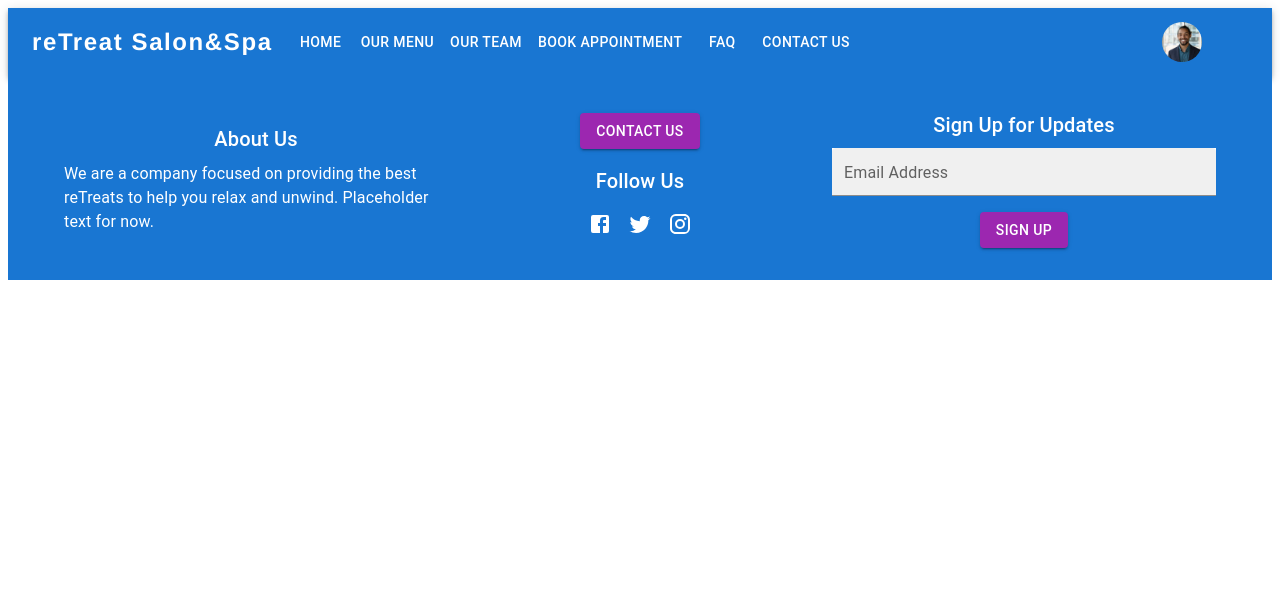
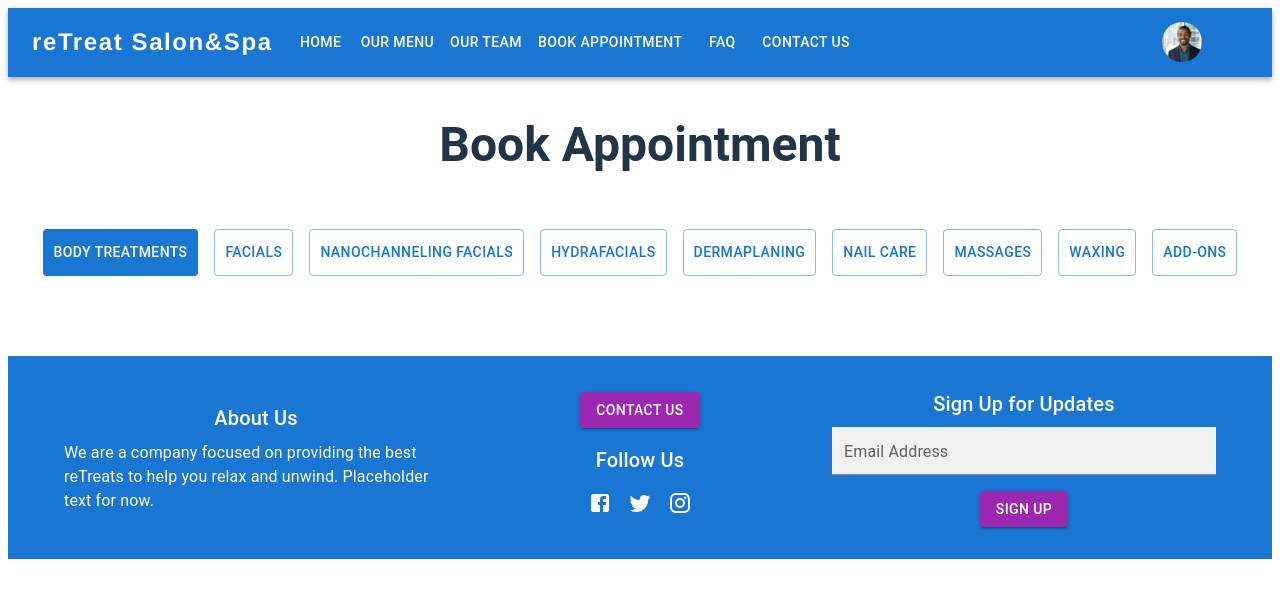
Before and after one commit to The-Fella-s/reTreat, a React (Vite) app in the folder frontend/: page /appointment in a window 1280 px wide. Shown: the top 598 px of the page. Built offline with nearby package versions, Linux system fonts and the light colour scheme.

Commit message:
TF-187: Categories for the type of booking This commit adds in the Book Appointment page and categories related to the client's website and services

```diff
--- a/frontend/src/App.jsx
+++ b/frontend/src/App.jsx
@@ -10,6 +10,7 @@ import Login from './pages/Login';
 import NavBar from './components/NavBar'
 import Register from "./pages/Register.jsx";
 import MeetTheTeam from './Pages/MeetTheTeam.jsx';
+import BookAppointment from "./pages/BookAppointment.jsx";
 
 function App() {
 
@@ -46,6 +47,9 @@ function App() {
           {/* Meet the Team Page */}
           <Route path="/meet-the-team" element={<MeetTheTeam />} />
 
+          {/* Book appointment page */}
+          <Route path="/appointment" element={<BookAppointment />} />
+
         </Routes>
           {/* */}
         {/* Footer is outside the routes, it will show on every page */}
--- /dev/null
+++ b/frontend/src/pages/BookAppointment.jsx
@@ -0,0 +1,60 @@
+import React, {useState} from 'react';
+import {Typography, Grid2, Button, Box} from '@mui/material';
+
+const categories = ['Body Treatments', 'Facials', 'Nanochanneling Facials', 'Hydrafacials', 'Dermaplaning', 'Nail Care', 'Massages', 'Waxing', 'Add-Ons'];
+
+const BookAppointment = () => {
+
+    const [selectedCategory, setSelectedCategory] = useState('Body Treatments');
+
+    return (
+
+        // Centers the whole page
+        <Box style={{ height: '100%', display: 'flex', alignItems: 'center', justifyContent: 'center' }}>
+
+            {/* Turns the title and category into a column */}
+            <Box>
+
+                {/* Title */}
+                <Typography variant="h3" gutterBottom align="center" sx={{ fontWeight: 'bold' }}  xs={12} sm={6} md={4} p={5}>
+                    Book Appointment
+                </Typography>
+
+                {/* Centers the categories and put spacing between them */}
+                <Grid2 container spacing={2} justifyContent="center" alignItems="center">
+                    {categories.map((category, index) => (
+                        // Add padding to the buttons
+                        <Grid2 item xs={12} sm={6} md={4} key={index}>
+
+                            {/* Button */}
+                            <Button
+                                variant="outlined"
+
+                                // Background color changes to blue when the category is selected
+                                // Text color changes to white when the category is selected
+                                style={{
+                                    padding: '10px',
+                                    textAlign: 'center',
+                                    backgroundColor: selectedCategory === category ? '#1976d2' : '', // Active button color
+                                    color: selectedCategory === category ? 'white' : '', // Text color for active button
+                                }}
+
+                                // Updates category to the current one
+                                onClick={() => setSelectedCategory(category)}
+                            >
+                                {category}
+                            </Button>
+                        </Grid2>
+                    ))}
+                </Grid2>
+
+                {/* Bottom padding */}
+                <Box p={5}>
+                </Box>
+
+            </Box>
+        </Box>
+    );
+}
+
+export default BookAppointment;
```
